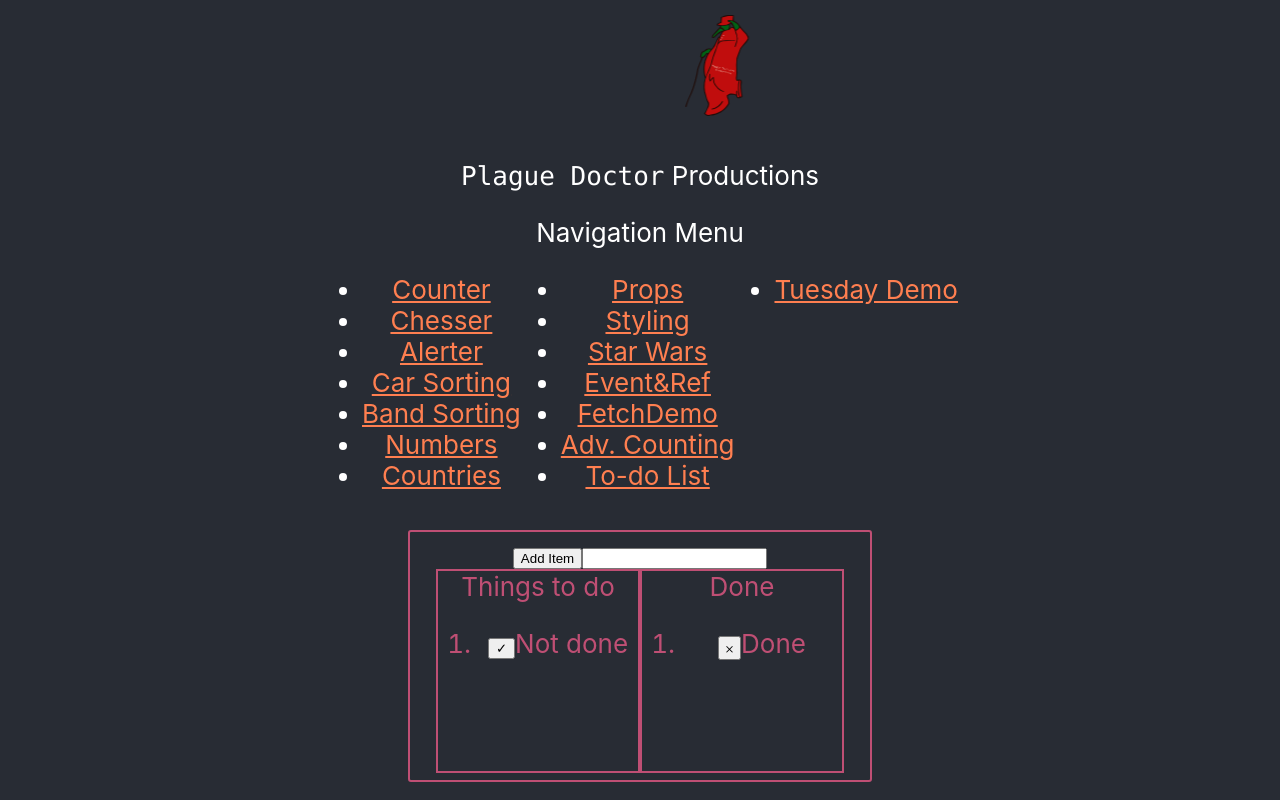
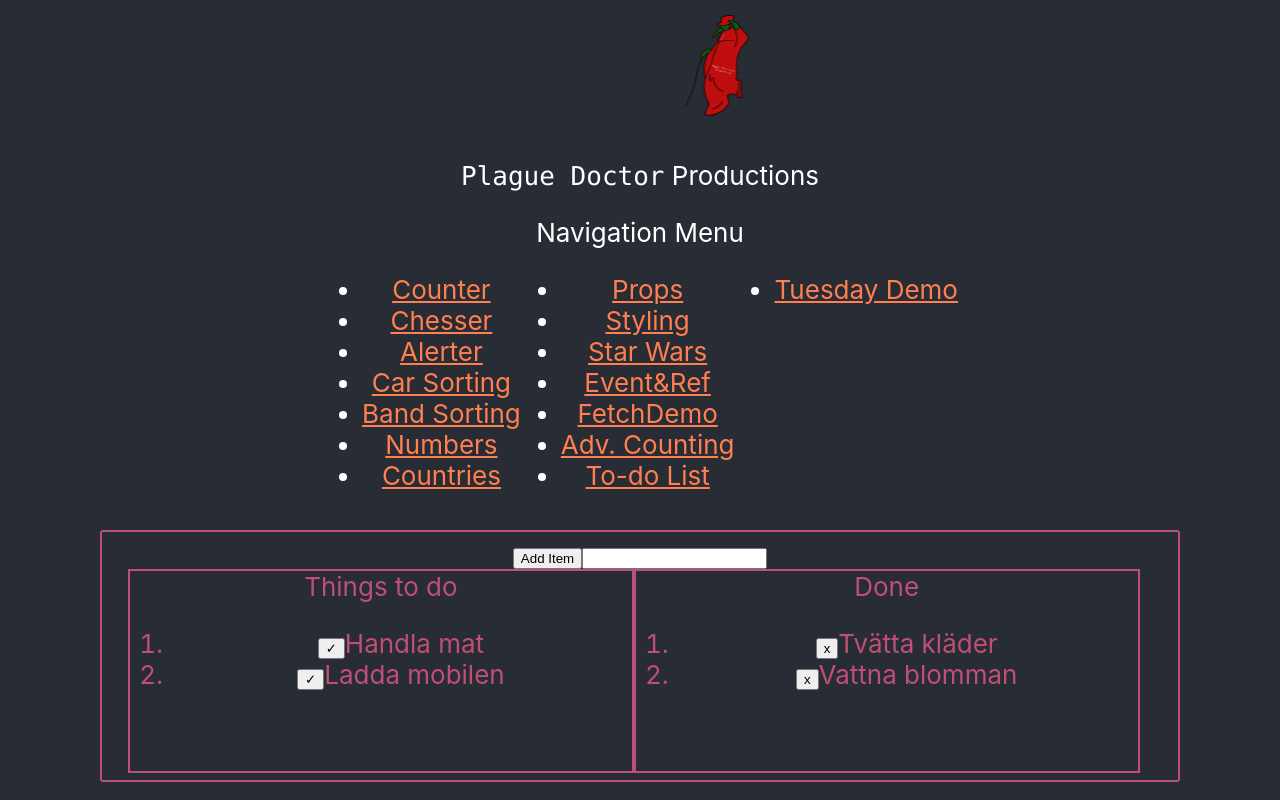
Before and after one commit to PepperDouglas/react-play, a React (Create React App) app: page /todo in a window 1280 px wide. Built offline with nearby package versions, Linux system fonts and the light colour scheme.

Commit message:
added todo

```diff
--- a/src/ReactPrac/ToDo.js
+++ b/src/ReactPrac/ToDo.js
@@ -10,17 +10,18 @@ export default function ToDo() {
         color: #BF4F74;
         margin: 0.5em 1em;
         padding: 0.25em 1em;
+        width: 80%;
     `
 
     const ToDoDiv = styled.div`
-        min-width: 200px;
+        min-width: 49%;
         min-height: 200px;
         border: 2px solid #BF4F74;
         float: left;
     `
 
     const DoneDiv = styled.div`
-        min-width: 200px;
+        min-width: 49%;
         min-height: 200px;
         border: 2px solid #BF4F74;
         float: left;
@@ -28,53 +29,78 @@ export default function ToDo() {
 
     //First plan, have two states: todos and dones. whole..
     //This has proven difficult since deleting them relies on shared array but their pos is split
+    //Lets save having one state for a potential refactor
 
     const itemInput = useRef();
-    const [todos, updateTodos] = useState([new NoteData("Not done", false), new NoteData("Done", true)]);
+    const [todos, updateTodos] = useState([new NoteData("Handla mat", false), new NoteData("Ladda mobilen", false)]);
+    const [dones, updateDones] = useState([new NoteData("Tvätta kläder", true), new NoteData("Vattna blomman", true)]);
+
 
     const DisplayTodos = (checkval) => {
         return(
             <ol>
                 {todos.filter(u => u.IsDone === checkval).map((t, i) =>
                     <li key={i}>
-
                         {GetButton(checkval, i)}
-
-
                         {t.Message}
                     </li>)}
             </ol>
         )
     }
 
-    const DeleteItem = () => {
-
-        updateTodos(todos)
+    const DisplayDones = (checkval) => {
+        return(
+            <ol>
+                {dones.filter(u => u.IsDone === checkval).map((t, i) =>
+                    <li key={i}>
+                        {GetButton(checkval, i)}
+                        {t.Message}
+                    </li>)}
+            </ol>
+        )
     }
 
-    const MakeItemDone = () => {
+    const DeleteItem = (pos) => {
+        let doneNotes = dones;
+        doneNotes.splice(pos, 1);
+        updateDones([...doneNotes]);
+    }
 
+    const MakeItemDone = (pos) => {
+        let doingNotes = todos;
+        //alert('I have pos' + pos + '\nMy mess is: ' + todos[pos].Message);
+        const noteToMove = todos[pos];
+        noteToMove.IsDone = true;
+        updateDones([...dones, noteToMove]);
+        //We cant take the return from splice, but we can use it later to refactor this code!
+        doingNotes.splice(pos, 1);
+        updateTodos([...doingNotes]);
+    }
+
+    const AddItem = () => {
+        const newNote = new NoteData(itemInput.current.value, false);
+        updateTodos([...todos, newNote]);
     }
 
     const GetButton = (checkval, i) => {
         if(!checkval){
             return(
-                <button onClick={MakeItemDone}>✓</button>
+                <button key={i} onClick={() => MakeItemDone(i)}>✓</button>
             )
         } else {
             return(
-                <button onClick={DeleteItem}>𐄂</button>
+                <button key={i} onClick={() => DeleteItem(i)}>x</button>
             )
         }
     }
 
     return(
         <Div>
-            <button>Add Item</button>
+            <button onClick={AddItem}>Add Item</button>
             <input ref={itemInput}></input>
             <br></br>
             <ToDoDiv>Things to do{DisplayTodos(false)}</ToDoDiv>
-            <DoneDiv>Done{DisplayTodos(true)}</DoneDiv>
+            <DoneDiv>Done{DisplayDones(true)}</DoneDiv>
         </Div>
     )
 
```
